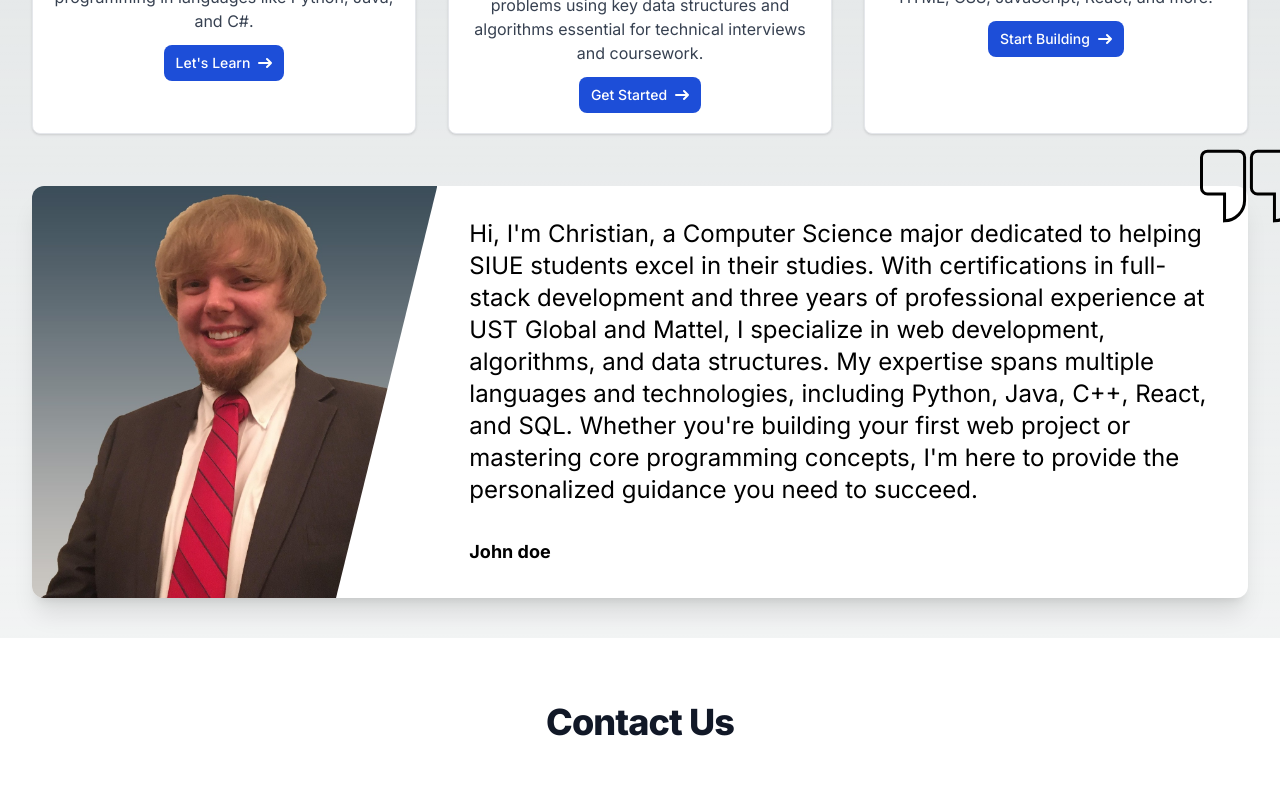
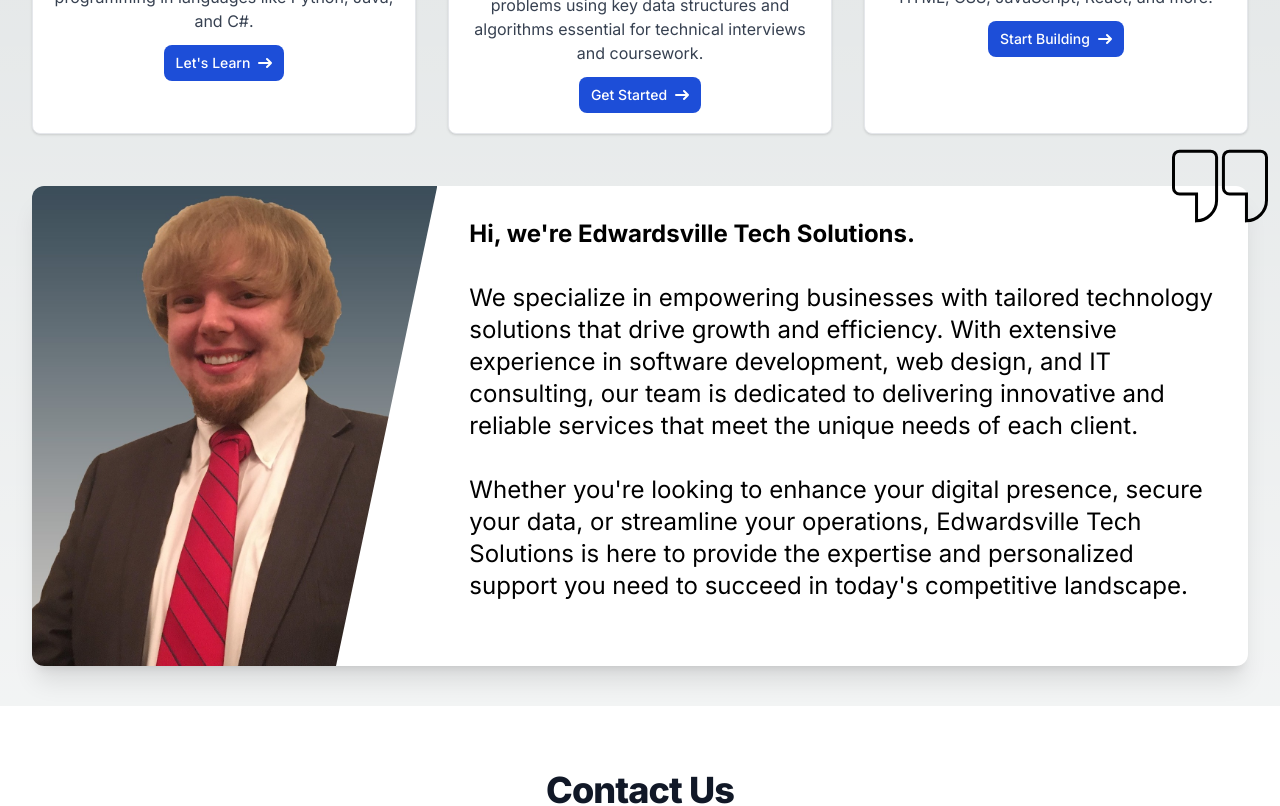
Before and after one commit to Christian-Downs/EdwardsvilleTechSolutionsFrontEnd, a Next.js app: page / in a window 1280 px wide. Shown: the part 860-1666 px from the top of the page. Built offline with nearby package versions, Linux system fonts and the light colour scheme.

Commit message:
Fixed navbar and about us

```diff
--- a/src/app/ui/aboutus.tsx
+++ b/src/app/ui/aboutus.tsx
@@ -1,6 +1,5 @@
 
 import React, { CSSProperties, useState } from "react";
-import Image from 'next/image';
 
 
 export default function AboutUs() {
@@ -12,7 +11,7 @@
                 <img className="hidden object-cover w-full h-full rounded-l-xl md:block" style={{ "clipPath": "polygon(0 0%, 100% 0%, 75% 100%, 0% 100%)" }} src="/me.jpg" alt={""} />
 
                 <article className="relative p-6 md:p-8 md:col-span-2">
-                    <svg className="absolute top-0 right-0 hidden w-24 h-24 -mt-12 -mr-12 text-primary-600 md:block" width="256"
+                    <svg className="absolute top-0 right-0 hidden w-24 h-24 -mt-12 -mr-5 text-primary-600 md:block" width="256"
                         height="256" viewBox="0 0 256 256" fill="none" xmlns="http://www.w3.org/2000/svg">
                         <path
                             d="M65.44 153.526V149.526H61.44H20.48C11.3675 149.526 4 142.163 4 133.105V51.4211C4 42.3628 11.3675 35 20.48 35H102.4C111.513 35 118.88 42.3628 118.88 51.4211V166.187C118.88 195.935 95.103 220.165 65.44 220.979V153.526ZM198.56 153.526V149.526H194.56H153.6C144.487 149.526 137.12 142.163 137.12 133.105V51.4211C137.12 42.3628 144.487 35 153.6 35H235.52C244.633 35 252 42.3628 252 51.4211V166.187C252 195.935 228.223 220.165 198.56 220.979V153.526Z"
@@ -21,12 +20,24 @@
 
                     <div className="space-y-8">
                         <p className="text-base sm:leading-relaxed md:text-2xl text-black">
-                            Hi, I&apos;m Christian, a Computer Science major dedicated to helping SIUE students excel in their studies.
-                            With certifications in full-stack development and three years of professional experience at UST Global
-                            and Mattel, I specialize in web development, algorithms, and data structures. My expertise spans multiple
-                            languages and technologies, including Python, Java, C++, React, and SQL. Whether you&apos;re building your
-                            first web project or mastering core programming concepts, I&apos;m here to provide the personalized guidance
-                            you need to succeed.
+                            <span className="text-center text-2xl to-black w-full font-bold">Hi, we&apos;re Edwardsville Tech Solutions.</span>
+                            <br/> <br/>
+                            We specialize in empowering businesses with tailored technology solutions that
+                            drive growth and efficiency. With extensive experience in software development,
+                            web design, and IT consulting, our team is dedicated to delivering innovative
+                            and reliable services that meet the unique needs of each client.
+                            <br/><br/>
+
+                            Whether you&apos;re looking to enhance your digital presence, secure your data,
+                            or streamline your operations, Edwardsville Tech Solutions is here to provide the
+                            expertise and personalized support you need to succeed in today&apos;s competitive
+                            landscape.
+                            {/* <b>Hi, we&apos;re Edwardsville Tech Solutions.</b> <br /><br />
+                            We&apos;re a dedicated team of technology professionals with a mission to empower businesses with innovative and reliable tech solutions. With years of experience in the industry and a passion for cutting-edge technology, we specialize in providing customized software, web development, cybersecurity, and IT consulting services to meet the unique needs of our clients.
+                            <br /><br />
+                            Our expertise spans across multiple technologies and platforms, including Python, Java, C++, React, and cloud solutions. Whether you&apos;re looking to build a robust web application, secure your digital assets, or optimize your IT infrastructure, we&apos;re here to provide the expert guidance and personalized service you need to succeed.
+                            <br /><br />
+                            We pride ourselves on being a trusted partner for our clients, delivering solutions that drive real results and help businesses thrive in today’s digital landscape. At Edwardsville Tech Solutions, your success is our priority.
                             {/* Hi, I&apos;m John. I&apos;m a 35-year-old software engineer with a passion for creating innovative solutions.
                 I graduated with a degree in Computer Science from a prestigious university and have been working in
                 the tech industry for over a decade. Throughout my career, I have gained extensive experience in
@@ -36,7 +47,7 @@
 
                         <footer className="flex items-center space-x-4 md:space-x-0">
                             <img className="w-12 h-12 rounded-full md:hidden" src="/me.jpg" alt={""} />
-                            <span className="font-bold text-lg">John doe</span>
+                            {/* <span className="font-bold text-lg">John doe</span> */}
                         </footer>
                     </div>
                 </article>
--- a/src/app/ui/navbar.tsx
+++ b/src/app/ui/navbar.tsx
@@ -1,18 +1,32 @@
-import { Disclosure, DisclosureButton, DisclosurePanel, Menu, MenuButton, MenuItem, MenuItems } from '@headlessui/react'
-import { Bars3Icon, BellIcon, XMarkIcon } from '@heroicons/react/24/outline'
+"use client";
 
-const navigation = [
+import { Disclosure, DisclosureButton, DisclosurePanel } from '@headlessui/react'
+import { Bars3Icon, XMarkIcon } from '@heroicons/react/24/outline'
+import { useState } from 'react';
+
+const initialNavigation = [
     { name: 'Home', href: '#', current: true },
     { name: 'Services', href: '#service', current: false },
     { name: 'About Us', href: '#aboutUs', current: false },
     { name: 'Contact Us', href: '#contact', current: false },
-]
+];
 
 function classNames(...classes: string[]) {
-    return classes.filter(Boolean).join(' ')
+    return classes.filter(Boolean).join(' ');
 }
 
 export default function Navbar() {
+    const [navItems, setNavItems] = useState(initialNavigation);
+
+    function handleClick(selected: string) {
+        const updatedNav = navItems.map((item) =>
+            item.name === selected
+                ? { ...item, current: true }
+                : { ...item, current: false }
+        );
+        setNavItems(updatedNav);
+    }
+
     return (
         <Disclosure as="nav" className="bg-gray-800 sticky top-0 z-10">
             <div className="mx-auto max-w-7xl px-2 sm:px-6 lg:px-8">
@@ -30,17 +44,18 @@
                         <div className="flex flex-shrink-0 items-center">
                             <img
                                 alt="Your Company"
-                                src="/Images/icon.png"
+                                src="/icon.png"
                                 className="h-8 w-auto"
                             />
                         </div>
                         <div className="hidden sm:ml-6 sm:block">
                             <div className="flex space-x-4">
-                                {navigation.map((item) => (
+                                {navItems.map((item) => (
                                     <a
                                         key={item.name}
                                         href={item.href}
                                         aria-current={item.current ? 'page' : undefined}
+                                        onClick={() => handleClick(item.name)}
                                         className={classNames(
                                             item.current ? 'bg-gray-900 text-white' : 'text-gray-300 hover:bg-gray-700 hover:text-white',
                                             'rounded-md px-3 py-2 text-sm font-medium',
@@ -52,62 +67,18 @@
                             </div>
                         </div>
                     </div>
-                    <div className="absolute inset-y-0 right-0 flex items-center pr-2 sm:static sm:inset-auto sm:ml-6 sm:pr-0">
-                        {/* <button
-                            type="button"
-                            className="relative rounded-full bg-gray-800 p-1 text-gray-400 hover:text-white focus:outline-none focus:ring-2 focus:ring-white focus:ring-offset-2 focus:ring-offset-gray-800"
-                        >
-                            <span className="absolute -inset-1.5" />
-                            <span className="sr-only">View notifications</span>
-                            <BellIcon aria-hidden="true" className="h-6 w-6" />
-                        </button> */}
-
-                        {/* Profile dropdown */}
-                        {/* <Menu as="div" className="relative ml-3">
-                            <div>
-                                <MenuButton className="relative flex rounded-full bg-gray-800 text-sm focus:outline-none focus:ring-2 focus:ring-white focus:ring-offset-2 focus:ring-offset-gray-800">
-                                    <span className="absolute -inset-1.5" />
-                                    <span className="sr-only">Open user menu</span>
-                                    <img
-                                        alt=""
-                                        src="https://images.unsplash.com/photo-1472099645785-5658abf4ff4e?ixlib=rb-1.2.1&ixid=eyJhcHBfaWQiOjEyMDd9&auto=format&fit=facearea&facepad=2&w=256&h=256&q=80"
-                                        className="h-8 w-8 rounded-full"
-                                    />
-                                </MenuButton>
-                            </div>
-                            <MenuItems
-                                transition
-                                className="absolute right-0 z-10 mt-2 w-48 origin-top-right rounded-md bg-white py-1 shadow-lg ring-1 ring-black ring-opacity-5 transition focus:outline-none data-[closed]:scale-95 data-[closed]:transform data-[closed]:opacity-0 data-[enter]:duration-100 data-[leave]:duration-75 data-[enter]:ease-out data-[leave]:ease-in"
-                            >
-                                <MenuItem>
-                                    <a href="#" className="block px-4 py-2 text-sm text-gray-700 data-[focus]:bg-gray-100">
-                                        Your Profile
-                                    </a>
-                                </MenuItem>
-                                <MenuItem>
-                                    <a href="#" className="block px-4 py-2 text-sm text-gray-700 data-[focus]:bg-gray-100">
-                                        Settings
-                                    </a>
-                                </MenuItem>
-                                <MenuItem>
-                                    <a href="#" className="block px-4 py-2 text-sm text-gray-700 data-[focus]:bg-gray-100">
-                                        Sign out
-                                    </a>
-                                </MenuItem>
-                            </MenuItems>
-                        </Menu> */}
-                    </div>
                 </div>
             </div>
 
             <DisclosurePanel className="sm:hidden">
                 <div className="space-y-1 px-2 pb-3 pt-2">
-                    {navigation.map((item) => (
+                    {navItems.map((item) => (
                         <DisclosureButton
                             key={item.name}
                             as="a"
                             href={item.href}
                             aria-current={item.current ? 'page' : undefined}
+                            onClick={() => handleClick(item.name)}
                             className={classNames(
                                 item.current ? 'bg-gray-900 text-white' : 'text-gray-300 hover:bg-gray-700 hover:text-white',
                                 'block rounded-md px-3 py-2 text-base font-medium',
```
